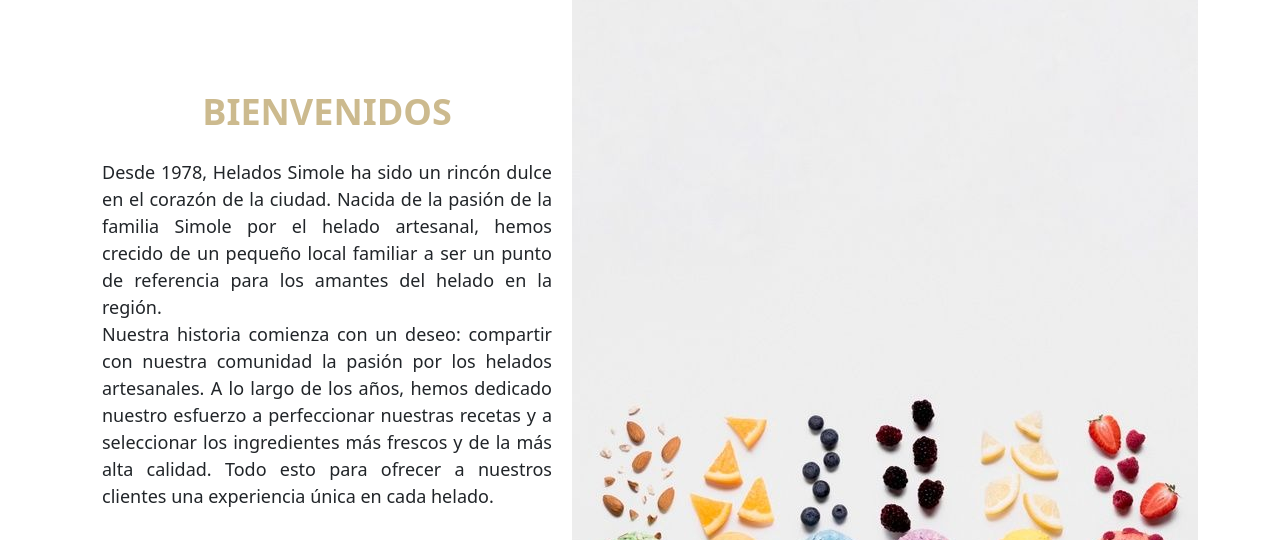
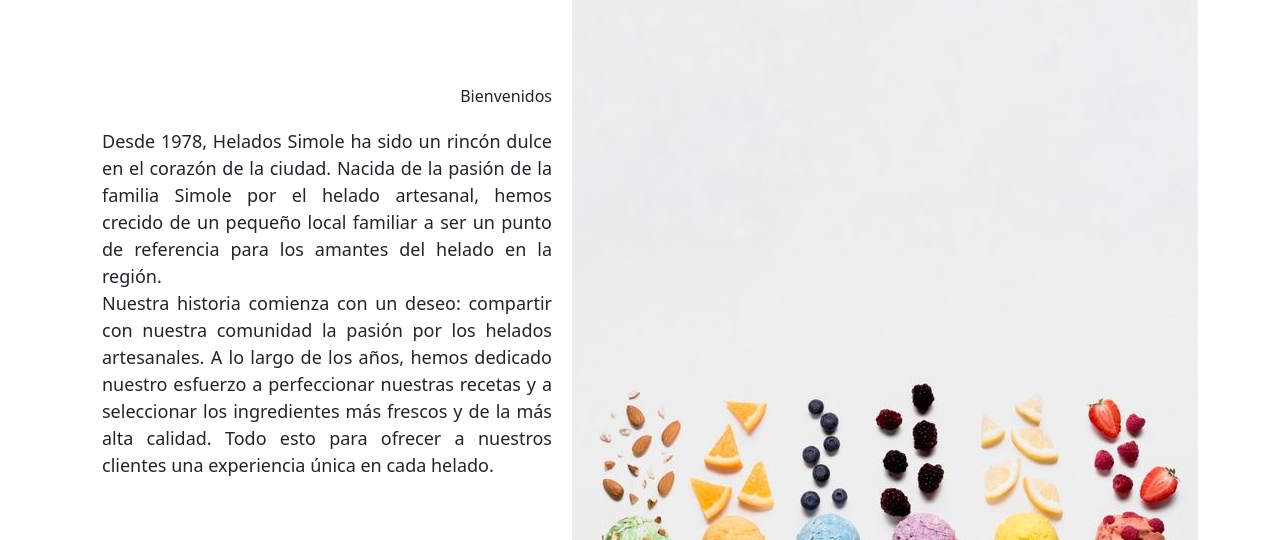
Before and after one commit to martinezflorian/heladossimole, a plain HTML site: page index.html in a window 1280 px wide. Shown: the part 560-1100 px from the top of the page. Drawn offline with nearby package versions, Linux system fonts and the light colour scheme.

Commit message:
Pruebo index Florian

```diff
--- a/index.html
+++ b/index.html
@@ -80,9 +80,8 @@
 </div>
 
 
-<p>
 <div class="container">
-   <div class="box"><div class="titulo-azul">BIENVENIDOS</div>
+  <div class="box"> <div class="titulo">Bienvenidos </div>
    <div class="texto-p">Desde 1978, Helados Simole ha sido un rincón dulce en el corazón de la ciudad. Nacida de la pasión de la familia Simole por el helado artesanal, hemos crecido de un pequeño local familiar a ser un punto de referencia para los amantes del helado en la región.<br>
 
      Nuestra historia comienza con un deseo: compartir con nuestra comunidad la pasión por los helados artesanales. A lo largo de los años, hemos dedicado nuestro esfuerzo a perfeccionar nuestras recetas y a seleccionar los ingredientes más frescos y de la más alta calidad. Todo esto para ofrecer a nuestros clientes una experiencia única en cada helado.
@@ -92,7 +91,6 @@
  </div>
  <img src="./imgs/Inicio.jpg" class="imagen-helado">
 </div>
-  </p>
 <div class="contenedor-imagen">
     <img class="helado-panoramico2" src="./imgs/PaletaColor.jpg" alt="helado-panoramico">
     <div class="texto-sobre-imagen">
```
Lines whose indentation alone changed are shown as unchanged.
